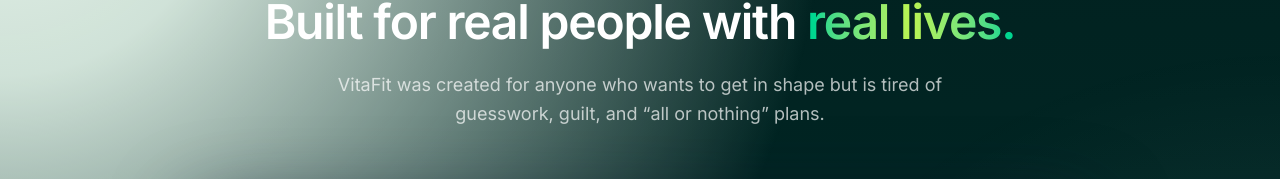
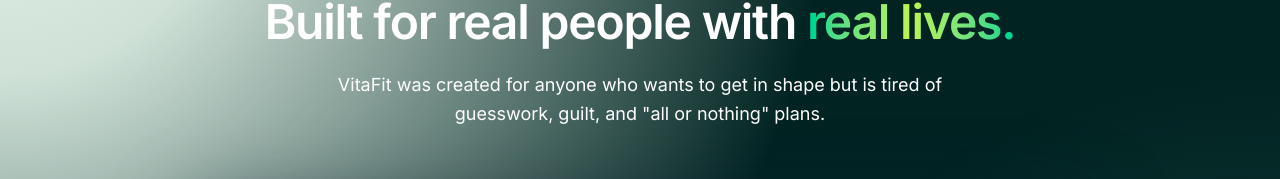
Before and after one commit to olaruvali25/vitaFit, a Next.js app: page /about in a window 1280 px wide. Shown: the part 150-329 px from the top of the page. Built offline with nearby package versions, Linux system fonts and the light colour scheme; no server answers.

Commit message:
Change accordion content and hero text to white

```diff
--- a/app/(site)/about/page.tsx
+++ b/app/(site)/about/page.tsx
@@ -68,9 +68,9 @@ export default function AboutPage() {
               </span>
             </h1>
 
-            <p className="text-base md:text-lg text-white/70 max-w-2xl mx-auto leading-relaxed">
+            <p className="text-base md:text-lg text-white max-w-2xl mx-auto leading-relaxed">
               VitaFit was created for anyone who wants to get in shape{" "}
-              but is tired of guesswork, guilt, and “all or nothing” plans.
+              but is tired of guesswork, guilt, and "all or nothing" plans.
             </p>
           </section>
         </FadeInView>
--- a/components/feature-showcase.tsx
+++ b/components/feature-showcase.tsx
@@ -151,7 +151,7 @@ export function FeatureShowcase({
                   <AccordionTrigger className="text-left text-base font-medium text-white data-[state=open]:text-emerald-200">
                     {step.title}
                   </AccordionTrigger>
-                  <AccordionContent className="text-sm text-muted-foreground">
+                  <AccordionContent className="text-sm text-white">
                     {step.text}
                   </AccordionContent>
                 </AccordionItem>
```
